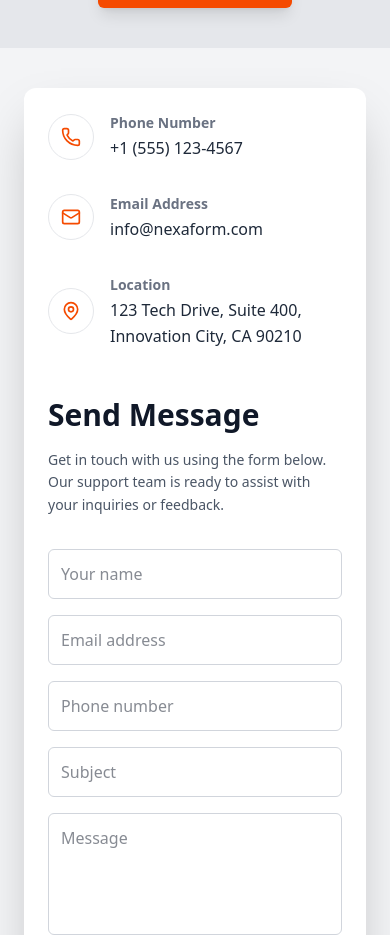
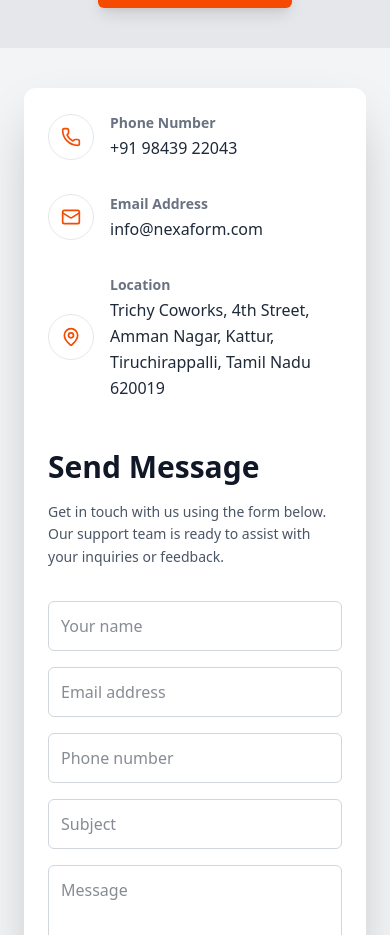
Before and after one commit to muthu-gmc/nft-website, a Next.js app: page / in a window 390 px wide. Shown: the part 6957-7892 px from the top of the page. Built offline with nearby package versions, Linux system fonts and the light colour scheme.

Commit message:
Update Let's Talk section phone number and address

```diff
--- a/src/components/Contact.tsx
+++ b/src/components/Contact.tsx
@@ -6,7 +6,7 @@ const contactDetails = [
   {
     icon: Phone,
     title: 'Phone Number',
-    value: '+1 (555) 123-4567',
+    value: '+91 98439 22043',
     href: 'tel:+9112345678976',
   },
   {
@@ -16,11 +16,12 @@ const contactDetails = [
     href: 'mailto:example@gmail.com',
   },
   {
-    icon: MapPin,
-    title: 'Location',
-    value: '123 Tech Drive, Suite 400, Innovation City, CA 90210',
-    href: 'https://maps.app.goo.gl/', // Placeholder map link
-  },
+  icon: MapPin,
+  title: 'Location',
+  value: 'Trichy Coworks, 4th Street, Amman Nagar, Kattur, Tiruchirappalli, Tamil Nadu 620019',
+  href: 'https://maps.app.goo.gl/',
+},
+
 ];
 
 const Contact = () => {
```
